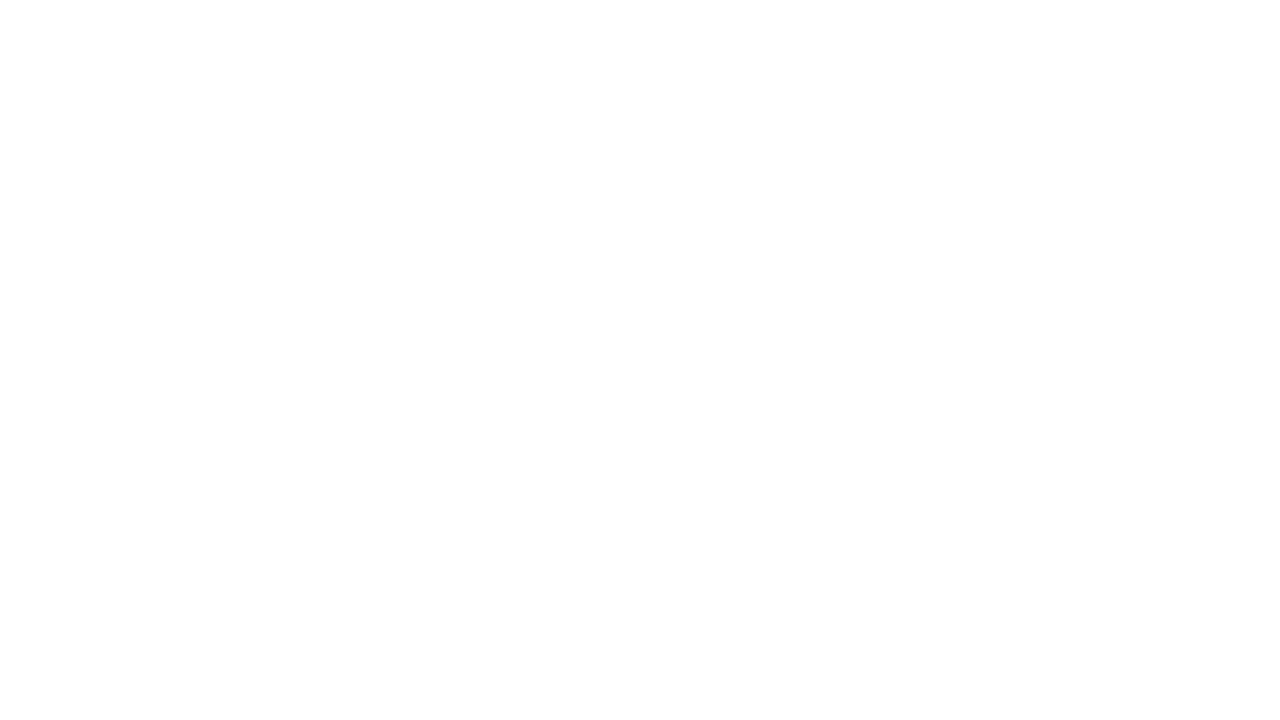
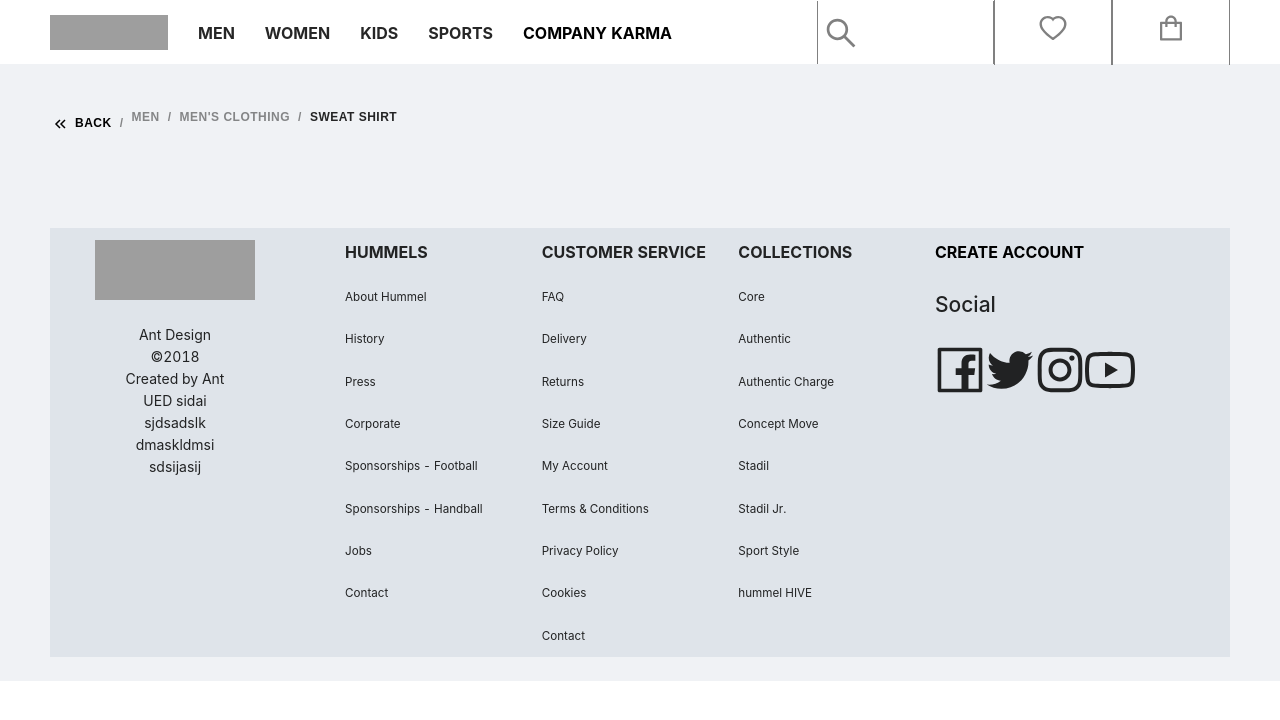
Before and after one commit to bondolan-smaga/glod-landing, a React (Create React App) app: page /catalogue in a window 1280 px wide. Before the commit this address had no page. Shown: the top 720 px of the page. Built offline with nearby package versions, Linux system fonts and the light colour scheme; grey boxes are pictures that could not be loaded.

Commit message:
feat: catalogue-page

```diff
--- a/src/App.js
+++ b/src/App.js
@@ -1,7 +1,7 @@
-import { Routes, Route, Link } from "react-router-dom";
+import { Routes, Route} from "react-router-dom";
 
 // pages
-import { HomePage, AboutPage, FavouritePage } from "./pages";
+import { HomePage, AboutPage, FavouritePage,CataloguePage} from "./pages";
 
 function App() {
   return (
@@ -9,6 +9,7 @@
       <Route path="/" element={<HomePage />} />
       <Route path="/about" element={<AboutPage />} />
       <Route path="/favourite" element={<FavouritePage />} />
+      <Route path="/catalogue" element={<CataloguePage />} />
     </Routes>
   );
 }
--- a/src/components/main-navbar/index.js
+++ b/src/components/main-navbar/index.js
@@ -68,13 +68,11 @@
           MEN'S CLOTHING
         </a>
         <a href="" style={{ color: "black" }}>
-          {" "}
           TShirt
         </a>
-        <a href="" style={{ color: "black" }}>
-          {" "}
+        <Link to="/catalogue" style={{ color: "black" }}>
           SweatShirt
-        </a>
+        </Link>
         <a href="" style={{ color: "black" }}>
           Jackets
         </a>
@@ -82,19 +80,15 @@
           Shirts
         </a>
         <a href="" style={{ color: "black" }}>
-          {" "}
           Pants
         </a>
         <a href="" style={{ color: "black" }}>
-          {" "}
           Tracksuits
         </a>
         <a href="" style={{ color: "black" }}>
-          {" "}
           Baselayer and underwear
         </a>
         <a href="" style={{ color: "black" }}>
-          {" "}
           Hive Apparel
         </a>
       </li>
@@ -115,11 +109,9 @@
           MEN'S SHOES
         </a>
         <a href="" style={{ color: "black" }}>
-          {" "}
           Trainers
         </a>
         <a href="" style={{ color: "black" }}>
-          {" "}
           Handball Shoes
         </a>
         <a href="" style={{ color: "black" }}>
@@ -129,11 +121,9 @@
           Indoor Shoes
         </a>
         <a href="" style={{ color: "black" }}>
-          {" "}
           Slide
         </a>
         <a href="" style={{ color: "black" }}>
-          {" "}
           HIVE Sneakers
         </a>
       </li>
@@ -166,7 +156,6 @@
           Others Bags
         </a>
         <a href="" style={{ color: "black" }}>
-          {" "}
           Others Accesories
         </a>
       </li>
@@ -265,7 +254,6 @@
           WOMEN'S CLOTHING
         </a>
         <a href="" style={{ color: "black" }}>
-          {" "}
           TShirt and Tops
         </a>
         <a href="" style={{ color: "black" }}>
@@ -278,27 +266,21 @@
           Shirts
         </a>
         <a href="" style={{ color: "black" }}>
-          {" "}
           Pants
         </a>
         <a href="" style={{ color: "black" }}>
-          {" "}
           Tracksuits
         </a>
         <a href="" style={{ color: "black" }}>
-          {" "}
           Baselayer and underwear
         </a>
         <a href="" style={{ color: "black" }}>
-          {" "}
           Dresses
         </a>
         <a href="" style={{ color: "black" }}>
-          {" "}
           jackets
         </a>
         <a href="" style={{ color: "black" }}>
-          {" "}
           Hive Apparel
         </a>
       </li>
@@ -319,11 +301,9 @@
           WOMEN'S SHOES
         </a>
         <a href="" style={{ color: "black" }}>
-          {" "}
           Trainers
         </a>
         <a href="" style={{ color: "black" }}>
-          {" "}
           Handball Shoes
         </a>
         <a href="" style={{ color: "black" }}>
@@ -333,11 +313,9 @@
           Indoor Shoes
         </a>
         <a href="" style={{ color: "black" }}>
-          {" "}
           Slide
         </a>
         <a href="" style={{ color: "black" }}>
-          {" "}
           HIVE Sneakers
         </a>
       </li>
@@ -373,7 +351,6 @@
           Others Bags
         </a>
         <a href="" style={{ color: "black" }}>
-          {" "}
           Others Accesories
         </a>
       </li>
@@ -481,7 +458,6 @@
           Bodysuits
         </a>
         <a href="" style={{ color: "black" }}>
-          {" "}
           Sweatshirts
         </a>
         <a href="" style={{ color: "black" }}>
@@ -494,7 +470,6 @@
           Tracksuits
         </a>
         <a href="" style={{ color: "black" }}>
-          {" "}
           One Pieces
         </a>
         <a href="" style={{ color: "black" }}>
@@ -536,7 +511,6 @@
           T-shirt and tops
         </a>
         <a href="" style={{ color: "black" }}>
-          {" "}
           Hoodies and sweatshirts
         </a>
         <a href="" style={{ color: "black" }}>
@@ -738,31 +712,24 @@
           FOOTBALL
         </a>
         <a href="" style={{ color: "black" }}>
-          {" "}
           Football Jerseys
         </a>
         <a href="" style={{ color: "black" }}>
-          {" "}
           Football Shorts
         </a>
         <a href="" style={{ color: "black" }}>
-          {" "}
           Football Pants
         </a>
         <a href="" style={{ color: "black" }}>
-          {" "}
           Football Socks
         </a>
         <a href="" style={{ color: "black" }}>
-          {" "}
           Football Jackets
         </a>
         <a href="" style={{ color: "black" }}>
-          {" "}
           Football and Accesories
         </a>
         <a href="" style={{ color: "black" }}>
-          {" "}
           Goalkeeper and Referee
         </a>
       </li>
@@ -783,11 +750,9 @@
           HANDBALL
         </a>
         <a href="" style={{ color: "black" }}>
-          {" "}
           Handball Shorts
         </a>
         <a href="" style={{ color: "black" }}>
-          {" "}
           Handball Shoes
         </a>
         <a href="" style={{ color: "black" }}>
@@ -797,11 +762,9 @@
           Handball Pants
         </a>
         <a href="" style={{ color: "black" }}>
-          {" "}
           Handball and Accesories
         </a>
         <a href="" style={{ color: "black" }}>
-          {" "}
           XK Collection
         </a>
       </li>
@@ -934,10 +897,10 @@
 export default function Navbar() {
   return (
     <div id="nav-menu">
-      <img
-        src="https://www.hummel.net/on/demandware.static/-/Library-Sites-hummel-shared/default/dwfdab3d01/homepage/logo.svg"
-        alt=""
-      ></img>
+      <Link to="/" id="logo">
+        <img src="https://www.hummel.net/on/demandware.static/-/Library-Sites-hummel-shared/default/dwfdab3d01/homepage/logo.svg"
+        alt=""></img>
+      </Link>
       <Dropdown overlay={drop[0]} style={{ marginLeft: "30px" }}>
         <div>
           <a onClick={(e) => e.preventDefault()}></a>
@@ -970,7 +933,7 @@
       <SearchOutlined
         style={{
           fontSize: "32px",
-          transform: "translateX(40px) translateY(15px)",
+          transform: "translateX(40px)",
           color: "grey",
         }}
       />
@@ -997,9 +960,9 @@
           borderTop: "none",
         }}
       >
-        <a href="">
+        <Link to="/favourite">
           <HeartOutlined style={{ fontSize: "28px", color: "grey" }} />
-        </a>
+        </Link>
       </div>
       <div
         style={{
--- a/src/components/main-navbar/navbar.css
+++ b/src/components/main-navbar/navbar.css
@@ -1,59 +1,26 @@
-#topest{
-  width:100%;
-  height:35px;
-  background-color: #d63031;
-}
-
-#nav-mid{
-  text-align:center;
-  color:white;
-  display:flex;
-  width:100%;
-  height:40px;
-  background-color: #2f3640;
-}
-#nav-mid span{
-  position:absolute;
-  transform: translateX(625px) translateY(10px);
-}
-
-#nav-mid #international{
-  margin-top: 10px;
-  margin-right:auto;
-  color:white;
-  width:150px;
-  height:30px;
-}
-
-#nav-mid #help{
-  margin-top: 10px;
-  color:white;
-  width:50px;
-  height:30px;
-}
-
-#nav-mid #login{
-  margin-top: 10px;
-  margin-right: 20px;
-  color:white;
-  width:50px;
-  height:30px;
-}
-
 #nav-menu{
   display:flex;
+  justify-content: center;
+  align-items: center;
   position:-webkit-sticky;
   position:sticky;
   width:100%;
   height:65px;
 }
 
-#nav-menu img{
-  margin-top: 20px;
-  margin-bottom: 10px;
+#nav-menu #logo{
+  display: flex;
+  justify-content: center;
+  background-color: transparent;
   width:10%;
   height:35px;
 }
+
+#nav-menu #logo img{
+  width: 100%;
+  height: 100%;
+}
+
 
 #nav-menu div{
   margin-left:30px;
--- a/src/pages/catalogue/index.js
+++ b/src/pages/catalogue/index.js
@@ -1,16 +1,19 @@
+
 import {Layout,Image,Row,Col,Typography,Button,List,} from "antd";
+import Breadcrumbs from "../../components/breadcrumbs";
+import CarouselProductCard from "../../components/carousel-product-card";
 import MainFooter from "../../components/main-footer";
+import Navbar from "../../components/main-navbar";
 const {Header,Footer,Content} = Layout
-import Navbar from "../../components/main-navbar";
 
 export default function CataloguePage() {
     return(
         <Layout>
-            <Header>
+            <Header style={{backgroundColor:'white'}}>
                 <Navbar/>
             </Header>
-            <Content>
-
+            <Content style={{margin:'45px 45px'}}>
+            <Breadcrumbs/>
             </Content>
             <Footer>
                 <MainFooter/>
--- a/src/pages/favourite/index.js
+++ b/src/pages/favourite/index.js
@@ -2,19 +2,17 @@
 import FavouriteLIst from "../../components/favourite-product-card";
 import MainFooter from "../../components/main-footer";
 import Navbar from "../../components/main-navbar";
-import ProductCard from "../../components/product-card";
 
 const { Header, Content, Footer } = Layout;
 
 export default function FavouritePage() {
   return (
     <Layout>
-      <Header>
+      <Header style={{backgroundColor:'white'}}>
         <Navbar />
       </Header>
       <Content>
         <FavouriteLIst />
-        <ProductCard />
       </Content>
       <Footer>
         <MainFooter />
--- a/src/pages/index.js
+++ b/src/pages/index.js
@@ -1,9 +1,11 @@
 import HomePage from "./home"
 import AboutPage from "./about"
 import FavouritePage from "./favourite"
+import CataloguePage from "./catalogue"
 
 export {
   HomePage,
   AboutPage,
-  FavouritePage
+  FavouritePage,
+  CataloguePage
 }
```
Also changed, not shown: 1 other file (tests, documents, lock files or other folders).
